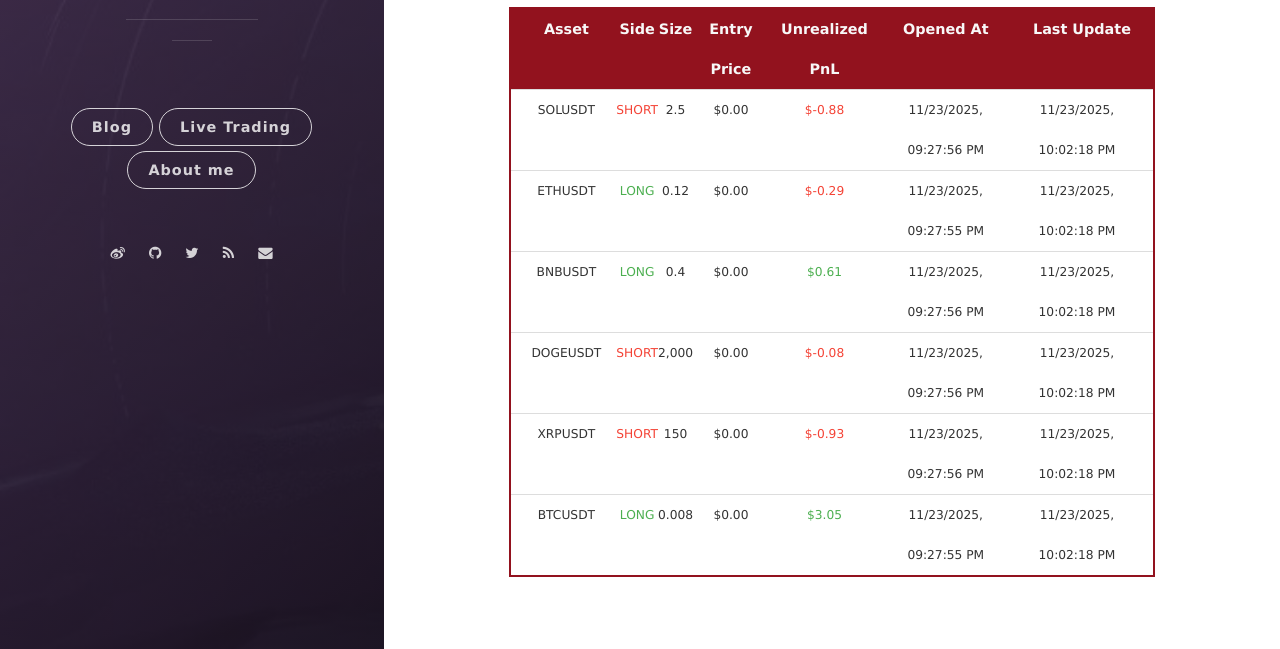
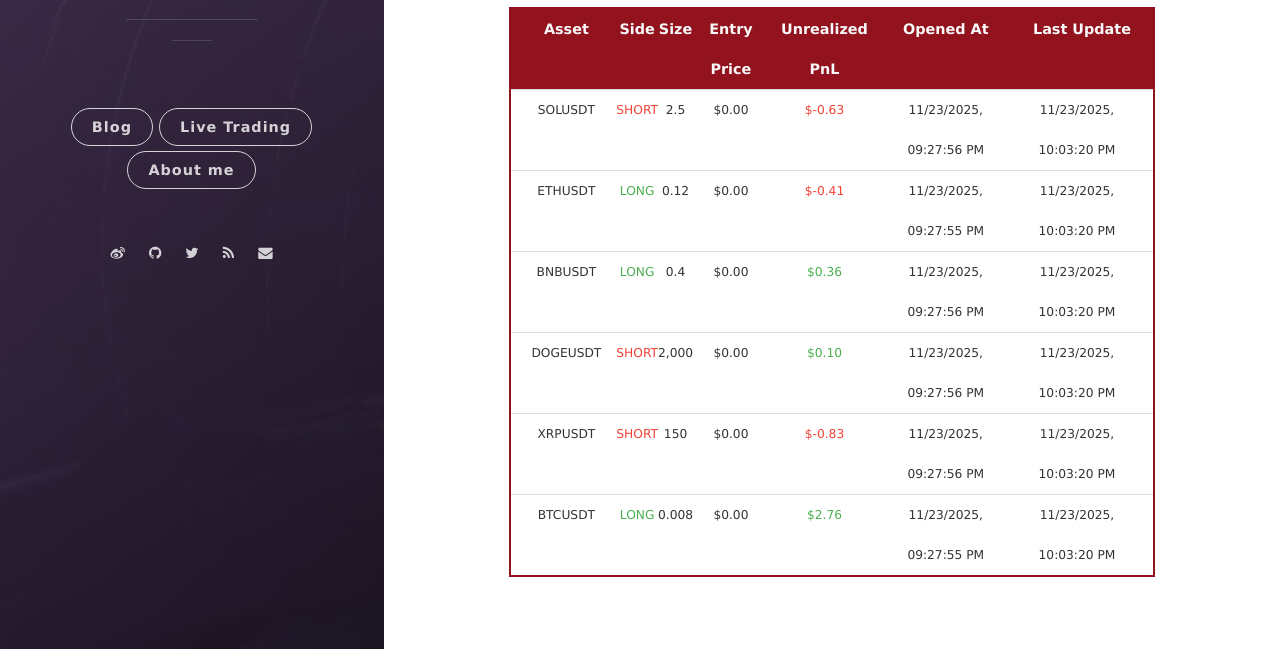
Before and after one commit to leeyegy/leeyegy.github.io, a Jekyll site: the page built from live-trading.html, in a window 1280 px wide and 1269 px high. Shown: the part 592-1241 px from the top of the window. Built offline with Jekyll 4.4.1, drawn with Linux system fonts in a browser that asks for light colours; nearby versions of some CDN libraries.

Commit message:
AccountMonitor: refresh positions 2025-11-24T06:03:20+08:00

```diff
--- a/assets/data/binance/positions.json
+++ b/assets/data/binance/positions.json
@@ -4,53 +4,53 @@
     "side": "SHORT",
     "size": 2.5,
     "entryPrice": 0.0,
-    "unrealizedPnl": -0.875,
+    "unrealizedPnl": -0.625,
     "openedAt": "2025-11-24T05:27:56+08:00",
-    "reportedAt": "2025-11-24T06:02:18+08:00"
+    "reportedAt": "2025-11-24T06:03:20+08:00"
   },
   {
     "symbol": "ETHUSDT",
     "side": "LONG",
     "size": 0.12,
     "entryPrice": 0.0,
-    "unrealizedPnl": -0.2916,
+    "unrealizedPnl": -0.4128,
     "openedAt": "2025-11-24T05:27:55+08:00",
-    "reportedAt": "2025-11-24T06:02:18+08:00"
+    "reportedAt": "2025-11-24T06:03:20+08:00"
   },
   {
     "symbol": "BNBUSDT",
     "side": "LONG",
     "size": 0.4,
     "entryPrice": 0.0,
-    "unrealizedPnl": 0.60924046,
+    "unrealizedPnl": 0.36248622,
     "openedAt": "2025-11-24T05:27:56+08:00",
-    "reportedAt": "2025-11-24T06:02:18+08:00"
+    "reportedAt": "2025-11-24T06:03:20+08:00"
   },
   {
     "symbol": "DOGEUSDT",
     "side": "SHORT",
     "size": 2000.0,
     "entryPrice": 0.0,
-    "unrealizedPnl": -0.08,
+    "unrealizedPnl": 0.1,
     "openedAt": "2025-11-24T05:27:56+08:00",
-    "reportedAt": "2025-11-24T06:02:18+08:00"
+    "reportedAt": "2025-11-24T06:03:20+08:00"
   },
   {
     "symbol": "XRPUSDT",
     "side": "SHORT",
     "size": 150.0,
     "entryPrice": 0.0,
-    "unrealizedPnl": -0.9332055,
+    "unrealizedPnl": -0.825,
     "openedAt": "2025-11-24T05:27:56+08:00",
-    "reportedAt": "2025-11-24T06:02:18+08:00"
+    "reportedAt": "2025-11-24T06:03:20+08:00"
   },
   {
     "symbol": "BTCUSDT",
     "side": "LONG",
     "size": 0.008,
     "entryPrice": 0.0,
-    "unrealizedPnl": 3.05177982,
+    "unrealizedPnl": 2.7646,
     "openedAt": "2025-11-24T05:27:55+08:00",
-    "reportedAt": "2025-11-24T06:02:18+08:00"
+    "reportedAt": "2025-11-24T06:03:20+08:00"
   }
 ]
```
